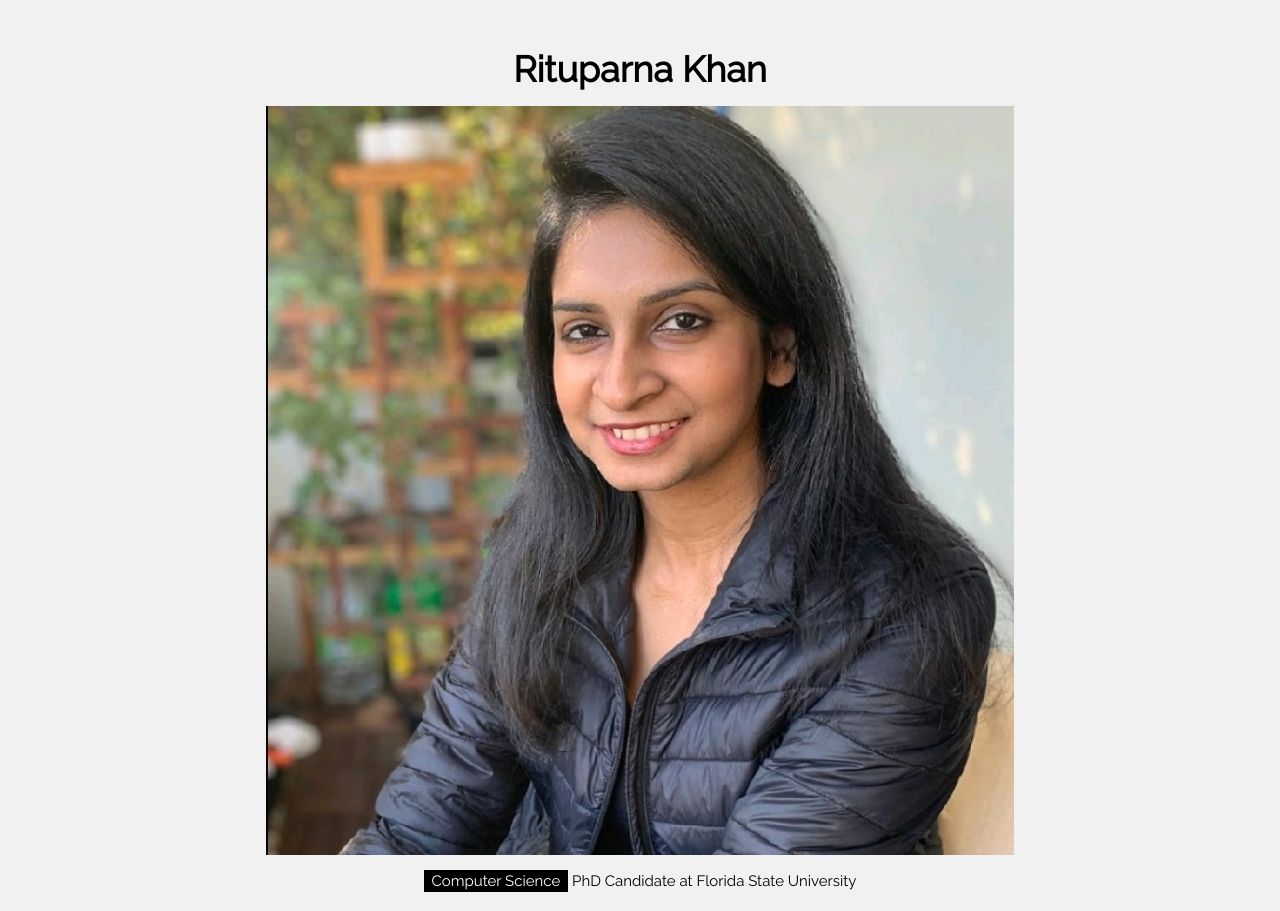
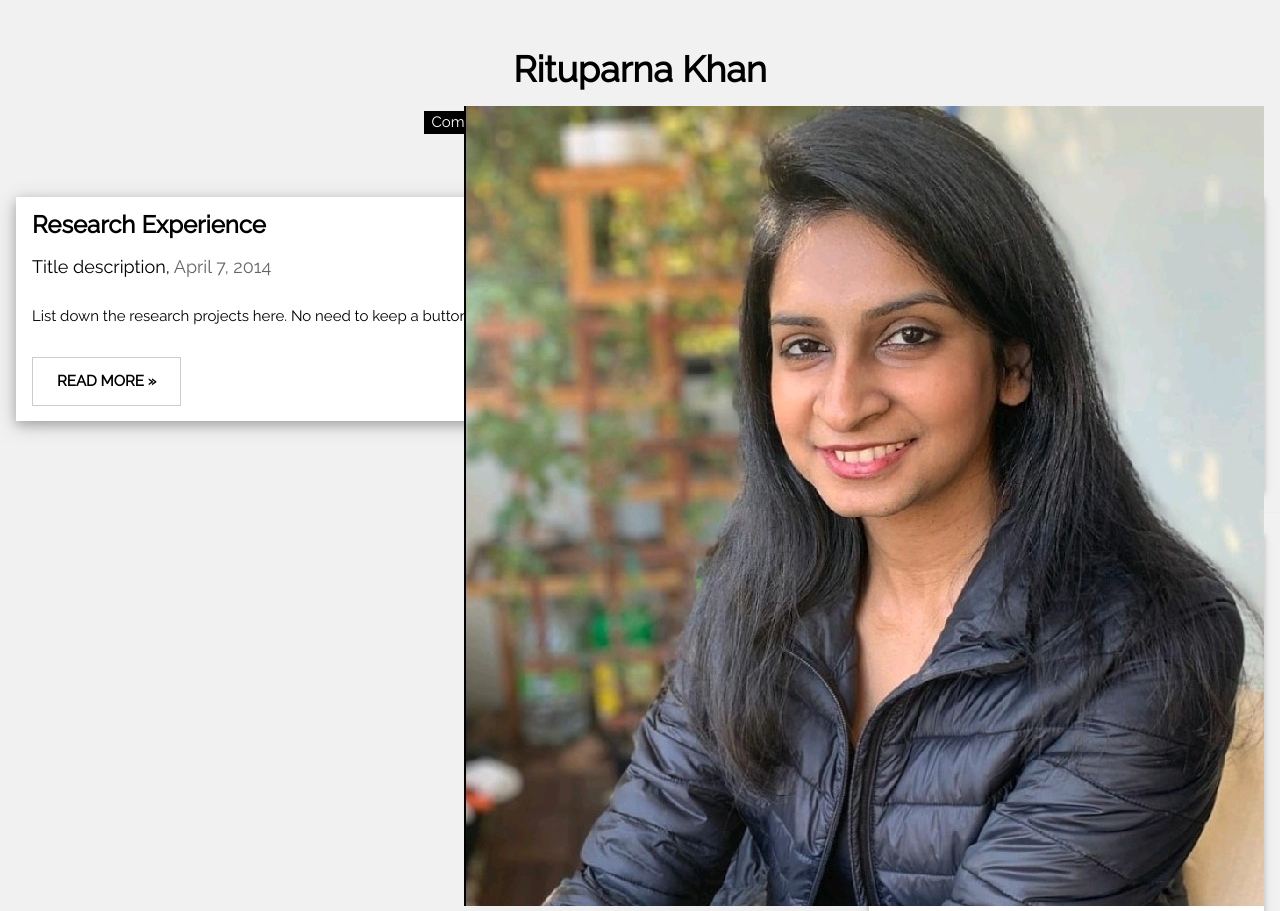
Before and after one commit to rituparna-13/rk, a plain HTML site: page index.html in a window 1280 px wide. Shown: the top 911 px of the page. Drawn offline with nearby package versions, Linux system fonts and the light colour scheme.

Commit message:
Update index.html

```diff
--- a/index.html
+++ b/index.html
@@ -8,7 +8,16 @@
 <link rel="stylesheet" href="https://fonts.googleapis.com/css?family=Raleway">
 <style>
 body,h1,h2,h3,h4,h5 {font-family: "Raleway", sans-serif}
+    #content {
+        position: relative;
+    }
+    #content img {
+        position: absolute;
+        top: 0px;
+        right: 0px;
+    }
 </style>
+
 </head>
 <body class="w3-light-grey">
 
@@ -19,7 +28,10 @@ and is wrapped around the whole page content, except for the footer in this exam
 <!-- Header -->
 <header class="w3-container w3-center w3-padding-32">
   <h1><b>Rituparna Khan</b></h1>
-  <img src="linkedIn_dp.jpeg" style="width:60%">
+  <div id="content">
+    <img src="linkedIn_dp.jpeg" class="ribbon" alt="" />
+</div>
+  <!-- img src="linkedIn_dp.jpeg" style="width:500px;height:600px;"" -->
   <p><span class="w3-tag">Computer Science</span> PhD Candidate at Florida State University</p>
 </header>
 
```
